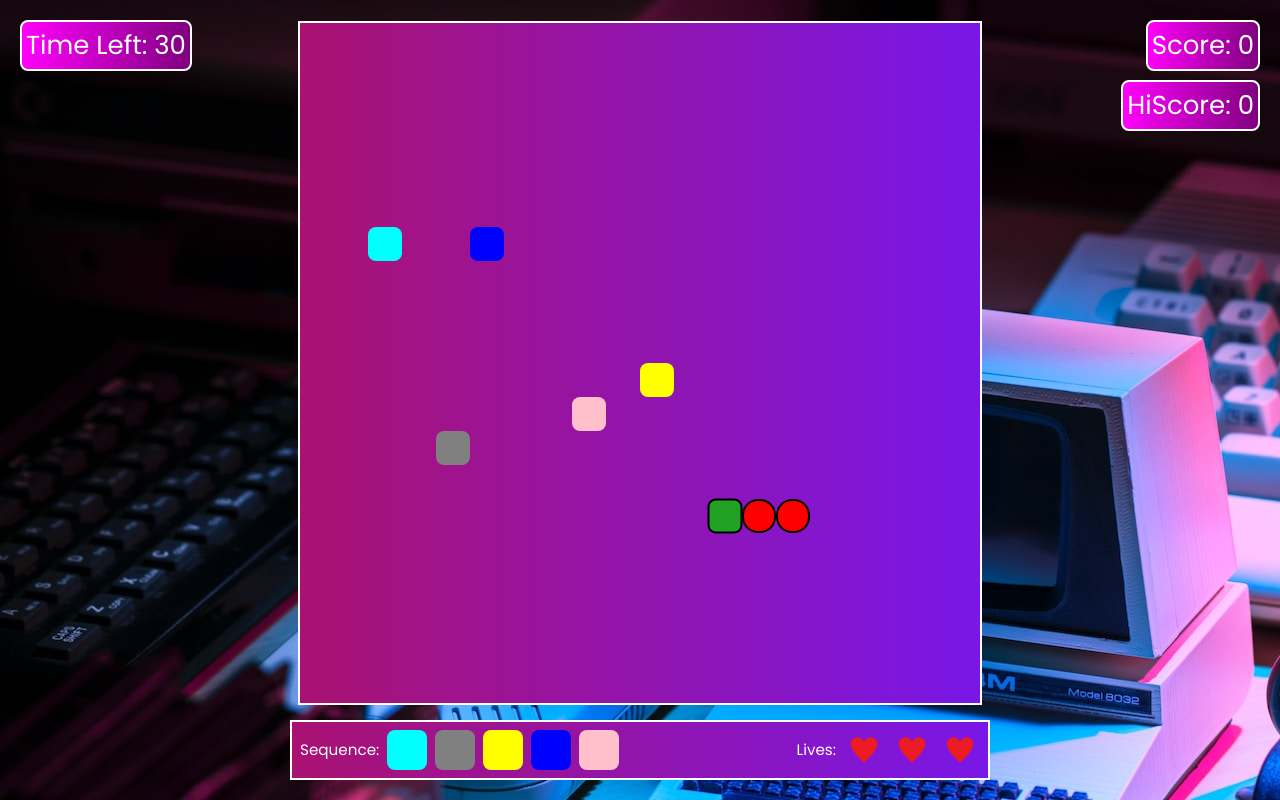
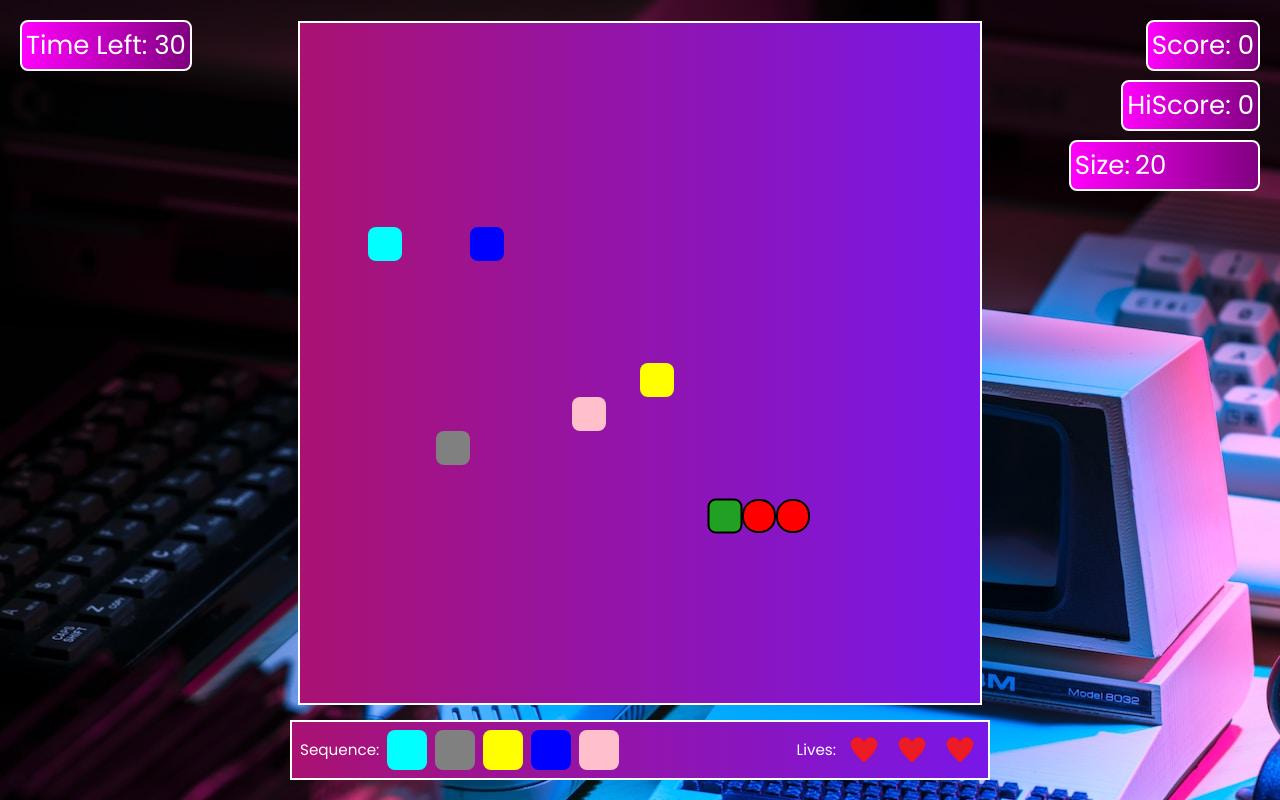
Before and after one commit to Arjun-G-04/delta-web, a plain HTML site: page index.html in a window 1280 px wide. Drawn offline with Linux system fonts and the light colour scheme.

Commit message:
Added variable grid!

```diff
--- a/css/style.css
+++ b/css/style.css
@@ -61,6 +61,24 @@
 #highScore {
     position: absolute ;
     top: 80px ;
+    right: 20px ;
+    color: white;
+    font-size: 26px;
+    font-family: 'Poppins', sans-serif;
+    background: linear-gradient(to right, rgb(255, 1, 251), purple);
+    padding: 4px;
+    border: 2px solid white;
+    border-radius: 8px;
+}
+
+#gridSelection {
+    position: absolute ;
+    display: flex;
+    justify-content: center;
+    align-items: center;
+    flex-flow: row nowrap ;
+    gap: 5px ;
+    top: 140px ;
     right: 20px ;
     color: white;
     font-size: 26px;
@@ -136,3 +154,11 @@
     background-size: cover;
     flex-basis: 5vmin;
 }
+
+#gridSize {
+    font-size: 26px;
+    font-family: 'Poppins', sans-serif;
+    background-color: transparent;
+    color: white;
+    border: 0px;
+}
--- a/index.html
+++ b/index.html
@@ -13,6 +13,10 @@
         <div id="highScore">HiScore: 0</div>
         <div id="timer">Time Left: 30</div>
         <button class="pause" id="pause">Pause</button>
+        <div id="gridSelection">
+            <div>Size: </div>
+            <input type="number" id="gridSize" min="15" max="30" step="1" value="20">
+        </div>
         <div id="board"></div>
         <div id="sequence">
             <div id="seqText">Sequence: </div>
--- a/js/index.js
+++ b/js/index.js
@@ -1,10 +1,10 @@
 // Declaring all variables
+let gridSize = 20 ;
 let direction = {x: 0, y: 0} ;
 let speed = 5 ; // fps
 let score = 0 ;
 let lastPaintTime = 0 ;
 let snake = [{x: 13, y: 15}, {x:14, y:15}, {x:15, y:15}] ;
-let food = {x: 5, y: 10} ;
 let hiScore = 0 ;
 let powers = null ;
 let foods = genFood() ;
@@ -22,6 +22,9 @@ let timePassed = 0 ;
 let pauseButton = document.getElementById('pause') ;
 pauseButton.style.display = "none" ;
 savedDirection = direction ;
+let gridSelection = document.getElementById('gridSelection') ;
+gridSelection.style.display = "none" ;
+let validKeys = ["ArrowUp", "ArrowDown", "ArrowRight", "ArrowLeft"] ;
 
 // Game sequence (regulate frame rate)
 function main(ctime) {
@@ -44,10 +47,10 @@ function isCollide(snakeArr) {
     }
 
     // If moves past walls
-    if (snake[0].x < 1 || snake[0].x > 20) {
+    if (snake[0].x < 1 || snake[0].x > gridSize) {
         return true ;
     }
-    if (snake[0].y < 1 || snake[0].y > 20) {
+    if (snake[0].y < 1 || snake[0].y > gridSize) {
         return true ;
     }
 
@@ -73,7 +76,7 @@ function genFood() {
     normFoods = [] ;
     colours = ["grey", "yellow", "pink", "blue", "cyan"] ;
     let a = 1 ;
-    let b = 20 ;
+    let b = gridSize ;
     let i = 0 ;
     while (true) {
         loc = {x: Math.round(a+(b-a)*Math.random()), y: Math.round(a+(b-a)*Math.random())} ;
@@ -102,7 +105,7 @@ function genFood() {
 function genPower() {
     let genPowers = [] ;
     let a = 1 ;
-    let b = 20 ;
+    let b = gridSize ;
     let types = ["shrink", "slow"] ;
     let numOfPowers = Math.floor(1 + 3*Math.random()) ;
     for (let i = 0 ; i < numOfPowers ; i++) {
@@ -332,6 +335,23 @@ function gameEngine() {
         hiScore = JSON.parse(hiScoreData) ;
         highScore.innerHTML = "HiScore: " + hiScore ;
     }
+
+    // Set grid size
+    if (lives === 3 && intervalId === null && pauseButton.innerHTML != "Play") {
+        gridSelection.style.display = "flex" ;
+        board = document.getElementById("board") ;
+        input = document.getElementById("gridSize") ;
+        newGridSize = parseInt(input.value) ;
+        board.style.gridTemplateRows = "repeat(" + newGridSize + ", 1fr)" ;
+        board.style.gridTemplateColumns = "repeat(" + newGridSize + ", 1fr)" ;
+        if (gridSize != newGridSize) {
+            gridSize = newGridSize ;
+            foods = genFood() ;
+        }
+
+    } else {
+        gridSelection.style.display = "none" ;
+    }
 }
 
 // Process the input
@@ -351,7 +371,8 @@ pauseButton.addEventListener('click', e => {
 }) ;
 window.addEventListener('keydown', e => {
     // Starting the game
-    if (intervalId === null) {
+
+    if (intervalId === null && validKeys.includes(e.key)) {
         intervalId = setInterval(updateTimer, 1000) ;
         startTime = new Date() ;
         pauseButton.style.display = "block" ;
```
Also changed, not shown: 1 other file.
